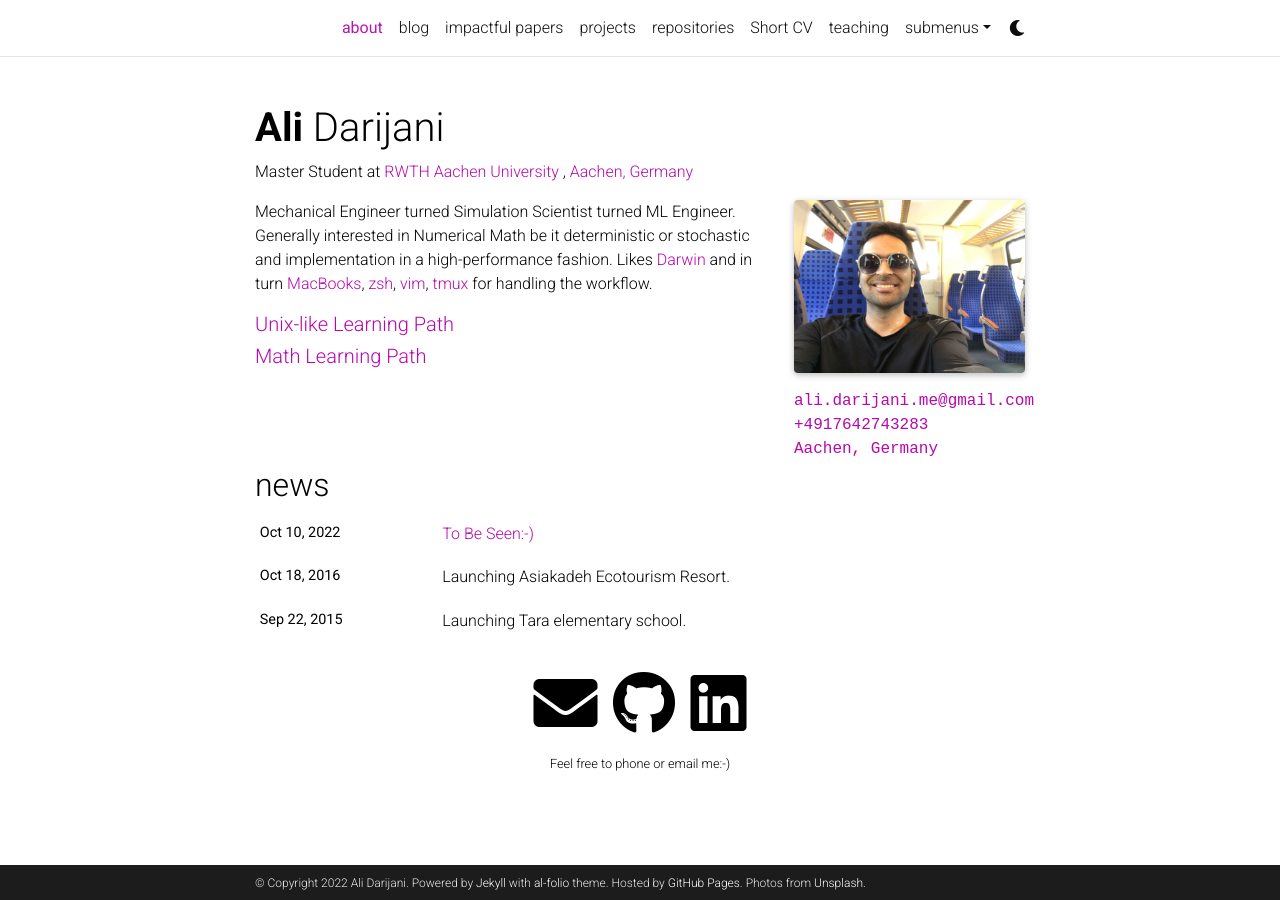
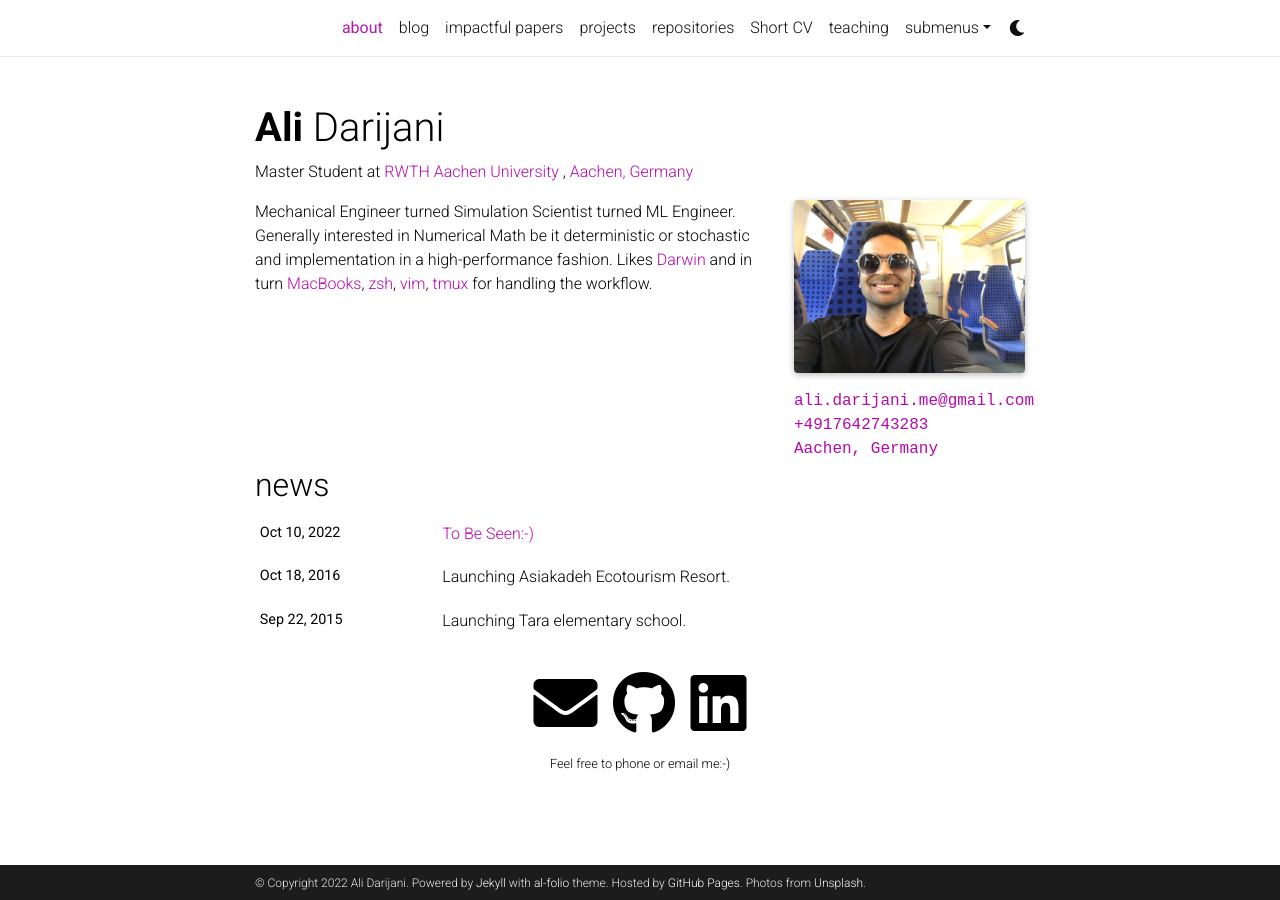
Before and after one commit to adarijani/adarijani.github.io_archived, a Jekyll site: the page built from _pages/about.md, in a window 1280 px wide. Built offline with Jekyll 4.4.1, drawn with Linux system fonts in a browser that asks for light colours; full-size pictures stand in for the smaller copies a plugin makes; comment, search, counter and statistics services are not loaded; a style sheet for code colours, icons or effects is not loaded.

Commit message:
Update about.md

```diff
--- a/_pages/about.md
+++ b/_pages/about.md
@@ -19,6 +19,3 @@ social: true # includes social icons at the bottom of the page
 ---
 
 Mechanical Engineer turned Simulation Scientist turned ML Engineer. Generally interested in Numerical Math be it deterministic or stochastic and implementation in a high-performance fashion. Likes [Darwin](https://en.wikipedia.org/wiki/Darwin_operating_system) and in turn [MacBooks](https://www.apple.com/mac/), [zsh](https://www.zsh.org), [vim](https://www.vim.org), [tmux](https://github.com/tmux/tmux/wiki) for handling the workflow.
-
-##### [Unix-like Learning Path](https://github.com/adarijani/learning_paths/blob/main/unix.md)
-##### [Math Learning Path](https://github.com/adarijani/learning_paths/blob/main/math.md)
```
